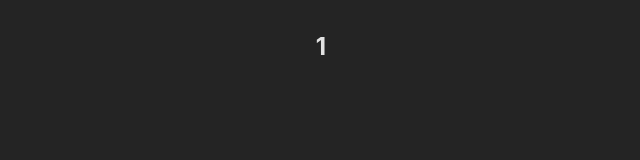
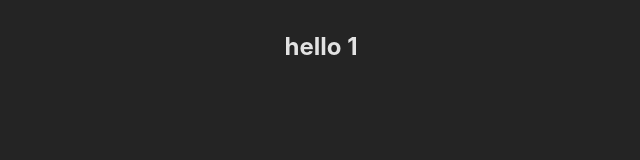
Before and after one commit to OliverioJunior/listpokemons, a Vue app: page /pokemon/1 in a window 1280 px wide. Shown: the top 160 px of the page, without its empty margins (319-959 px from the left). Built offline with nearby package versions, Linux system fonts and the light colour scheme.

Commit message:
Create dynamic router

```diff
--- a/src/views/Home/Home.vue
+++ b/src/views/Home/Home.vue
@@ -78,8 +78,10 @@ import { FontAwesomeIcon } from '@fortawesome/vue-fontawesome';
         <span>{{ hasErrorMessage }}</span>
         <ul>
           <li v-for="{id, label, image} in pokemons" :key="id">
-            <p>{{ label }}</p>
-            <img :src="image" :alt="label" />
+            <RouterLink v-bind:key="label"  :to="`/pokemon/${label}`">
+              <p>{{ label }}</p>
+              <img :src="image" :alt="label" />
+            </RouterLink>
           </li>
         </ul>
   </main>
--- a/src/views/Home/styles.scss
+++ b/src/views/Home/styles.scss
@@ -48,8 +48,11 @@
     padding: 0.25rem 1rem;
     border-radius: 0.25rem;
     cursor: pointer;
-    display: grid;
-    grid-template-columns: 1fr 1fr;
+    a {
+      display: grid;
+      grid-template-columns: 1fr 1fr;
+      color:rgb(195, 233, 195);
+    }
     & + li {
       margin-top: 0.5rem;
     }
--- a/src/views/Pokemon/Pokemon.vue
+++ b/src/views/Pokemon/Pokemon.vue
@@ -1,6 +1,6 @@
 <template>
   <div>
-    <h2>{{ $route.params.id }}</h2>
+    <h2>hello {{ $route.params.id }}</h2>
   </div>
 </template>
 
@@ -8,7 +8,8 @@
   export default {
     computer: {
       destinationId() {
-        // return parseInt(this.$route.params.id)
+
+        return parseInt(String(this.$route.params.id))
       }
     }
   }
```
Also changed, not shown: requirements/activities-list.md (+2 -1 lines).
